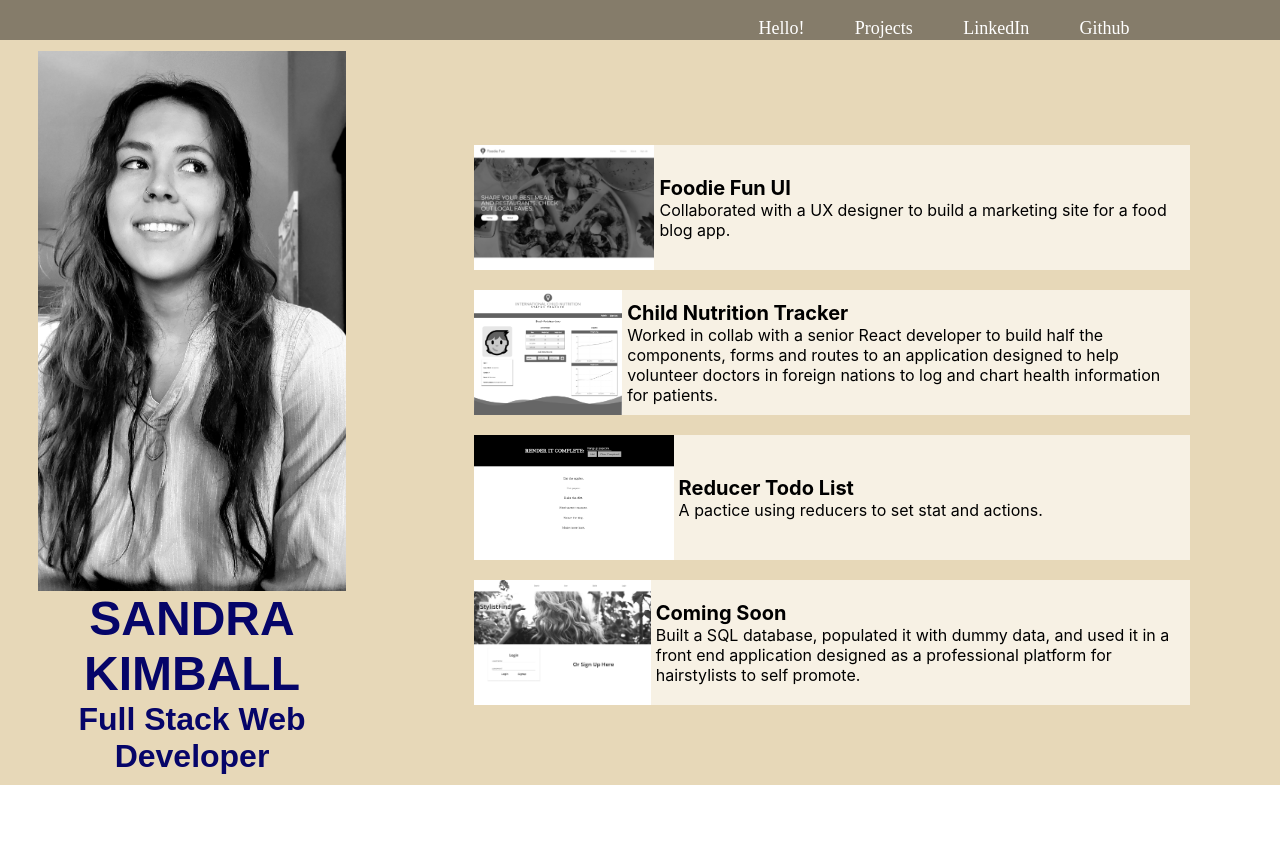
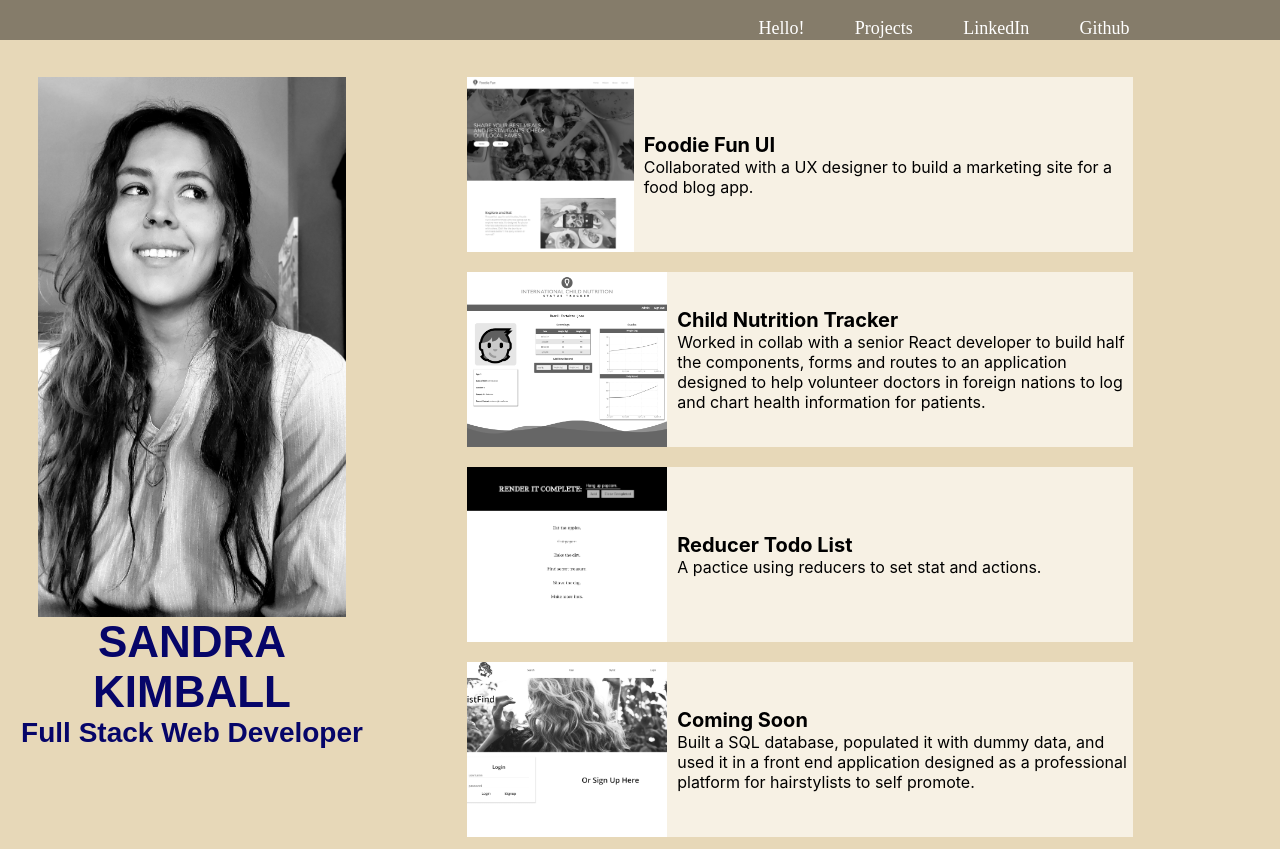
Before and after one commit to sandramkimball/sandramkimball, a React (Create React App) app in the folder portfolio/: page /projects in a window 1280 px wide. Before the commit the page ends 800 px from the top, so only its background shows below. Built offline with nearby package versions, Linux system fonts and the light colour scheme.

Commit message:
organized projects better, weird image size bug left

```diff
--- a/portfolio/src/App.css
+++ b/portfolio/src/App.css
@@ -1,3 +1,6 @@
+body{
+  overflow: hidden;
+}
 .App {
   background-color: #e7d8b8;
   width: 100%;
--- a/portfolio/src/components/Left-Bar.js
+++ b/portfolio/src/components/Left-Bar.js
@@ -44,14 +44,14 @@ const Banner = styled.section`
             margin-top: -25px;
         }
         h1{
-            font-size: 3rem;
+            font-size: 2.75rem;
             font-weight: 650;
             color: #060569;
             font-family: 'Raleway', sans-serif;
             margin: 0 auto;
         }
         h2{
-            font-size: 2rem;
+            font-size: 1.75rem;
             color: #060569;
             font-family: 'Raleway', sans-serif;
             margin: 0 auto;
--- a/portfolio/src/components/Projects.js
+++ b/portfolio/src/components/Projects.js
@@ -63,24 +63,27 @@ const Projects = () => {
 export default Projects;
 
 const ProjectsContainer = styled.section`
-    width: 70vw;
+    width: 65vw;
+    height: 98vh;
     margin: 0 auto;
     display: flex;
     flex-direction: column;
     justify-content: center;
-    i{display: none}
-    p{ font-size: 3rem; cursor: pointer; color: red}
+    overflow: scroll;
+    ::-webkit-scrollbar{ width: 0}
     .projects-container{
+        margin: 100px 0;
         display: flex;
         flex-direction: column;
         justify-content: center;
+
 }`;
 
 const Project = styled.div`
     margin: 10px auto;
     background: #f7f1e4;
     width: 80%;
-    height: 125px;
+    height: 175px;
     display: flex;
     a{
         color: #fff;
@@ -89,15 +92,16 @@ const Project = styled.div`
         display: flex;
         align-items: center;
         img{
-            height: 125px;
+            height: 175px;
             width: 200px;
             object-fit: cover;
             object-position: top;
             filter: grayscale(100%);
+            margin-right: 10px;
         }
         h2{
             font-size: 1.25rem;
-            padding: 0 5px;
+            padding: 0;
             margin: 0;
             text-align: left;
             color: #000;
@@ -106,7 +110,7 @@ const Project = styled.div`
             font-size: 1rem;
             text-align: left
             color: #000;
-            padding: 0 5px;
+            padding: 0 5px 0 0;
             margin: 0;
         }
         :hover{
```
